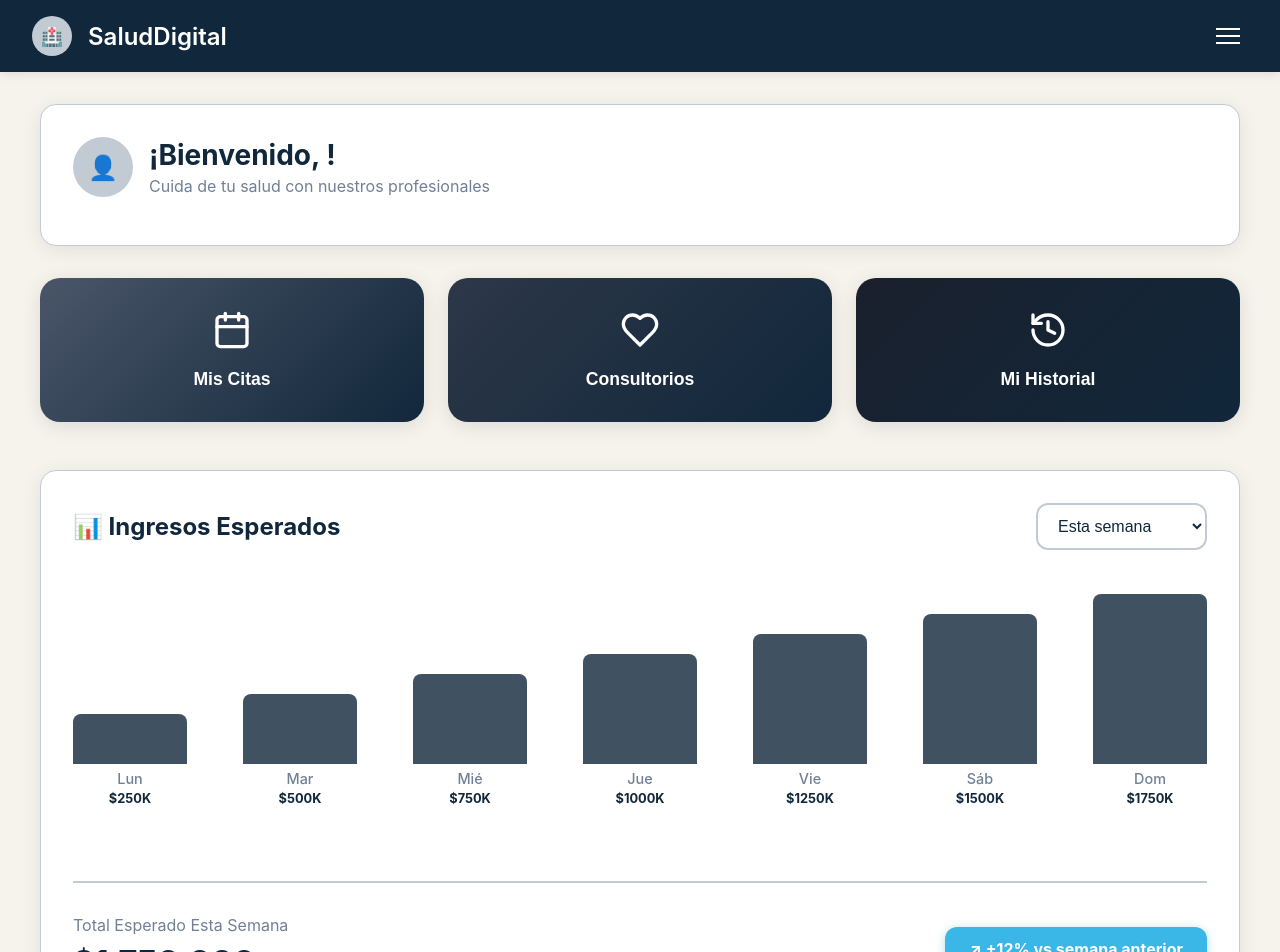
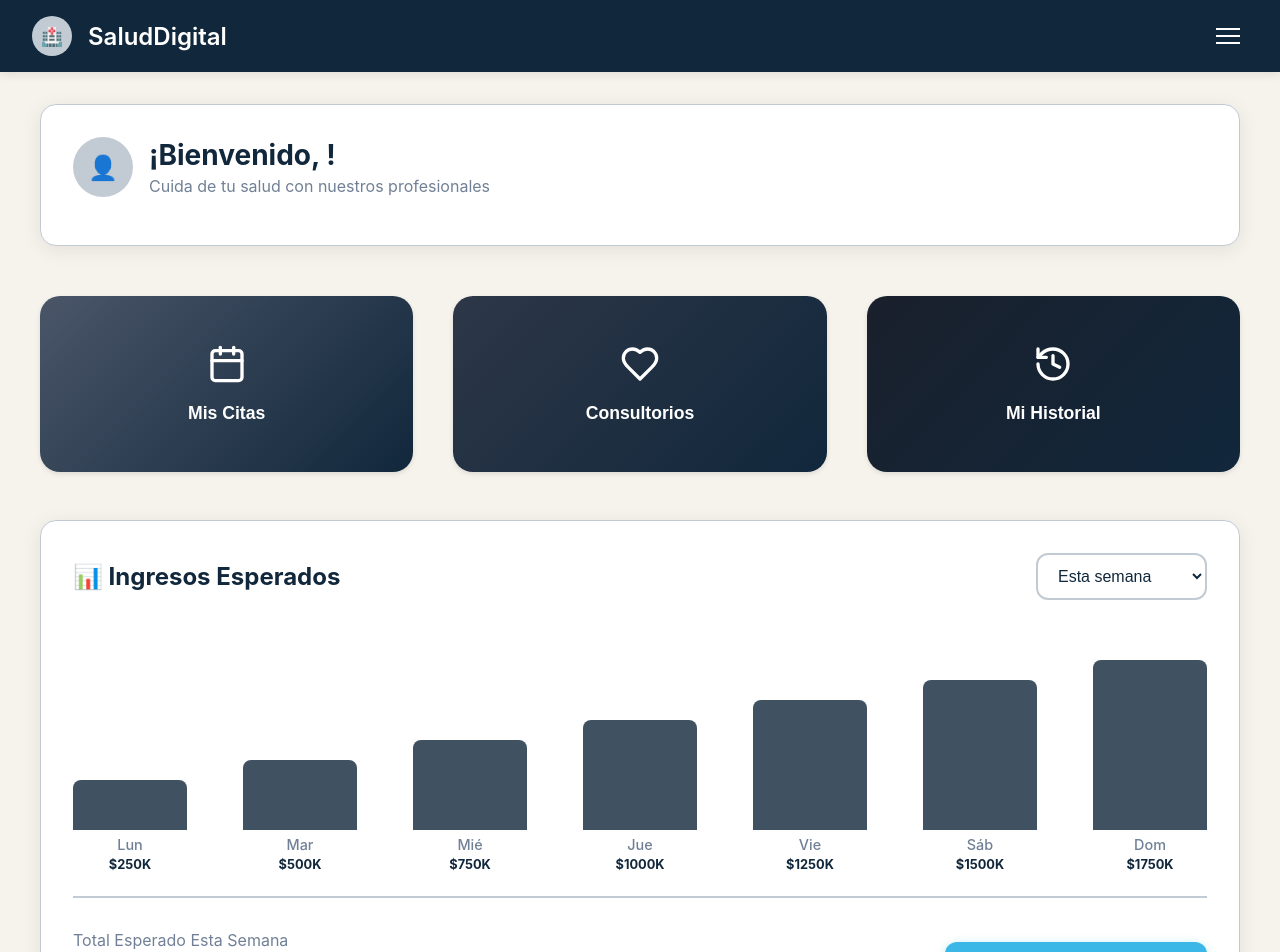
Before and after one commit to JUANFER187/healthcare-system, a React (Vite) app in the folder frontend/: page /dashboard in a window 1280 px wide. Shown: the top 952 px of the page. Built offline with nearby package versions, Linux system fonts and the light colour scheme; sample sign-in values are in the browser's storage; the HTML template or start-up script is replaced by a standard one.

Commit message:
Modificación de los formularios de agenda de cliente y profesional.

```diff
--- a/frontend/src/pages/Dashboard.jsx
+++ b/frontend/src/pages/Dashboard.jsx
@@ -213,12 +213,12 @@ const Dashboard = () => {
         </div>
 
         {/* Cards Rectangulares - NUEVO DISEÑO */}
-                {/* Cards Rectangulares - Mismos colores */}
+
         <div style={{
           display: 'grid',
           gridTemplateColumns: 'repeat(auto-fit, minmax(280px, 1fr))',
-          gap: '1.5rem',
-          marginTop: '2rem'
+          gap: '2.5rem',
+          marginTop: '3.1rem'
         }}>
           {buttons.map((button) => {
             const IconComponent = button.icon;
@@ -233,9 +233,9 @@ const Dashboard = () => {
                   background: `linear-gradient(135deg, ${button.color}, ${colors.accent})`,
                   color: 'white',
                   cursor: 'pointer',
-                  padding: '2rem 1.5rem',
+                  padding: '3rem 1.5rem',
                   transition: 'all 0.3s ease',
-                  boxShadow: '0 4px 20px rgba(0,0,0,0.1)',
+                  boxShadow: '0 2px 5px rgba(0,0,0,0.1)',
                   textAlign: 'center'
                 }}
                 onMouseEnter={(e) => {
@@ -260,7 +260,7 @@ const Dashboard = () => {
           })}
         </div>
 
-                {/* Sección de Estadísticas - DESPUÉS de las cards principales */}
+        {/* Sección de Estadísticas - DESPUÉS de las cards principales */}
         <div style={{
           display: 'grid',
           gridTemplateColumns: 'repeat(auto-fit, minmax(400px, 1fr))',
@@ -281,7 +281,7 @@ const Dashboard = () => {
               display: 'flex',
               alignItems: 'center',
               justifyContent: 'space-between',
-              marginBottom: '1.5rem'
+              marginBottom: '5.5rem'
             }}>
               <h3 style={{
                 margin: 0,
@@ -292,7 +292,7 @@ const Dashboard = () => {
                 📊 Ingresos Esperados
               </h3>
               <select style={{
-                padding: '0.75rem 1rem',
+                padding: '.75rem 1rem',
                 borderRadius: '12px',
                 border: `2px solid ${colors.secondary}`,
                 backgroundColor: 'white',
@@ -313,9 +313,9 @@ const Dashboard = () => {
               alignItems: 'end',
               justifyContent: 'space-between',
               height: '160px',
-              padding: '4.5rem 0',
+              padding: '1.5rem 0',
               gap: '3.5rem',
-              marginBottom: '0.2rem'
+              marginBottom: '0.05rem'
             }}>
               {['Lun', 'Mar', 'Mié', 'Jue', 'Vie', 'Sáb', 'Dom'].map((day, index) => (
                 <div key={day} style={{
@@ -399,7 +399,7 @@ const Dashboard = () => {
                 borderRadius: '12px',
                 fontSize: '1rem',
                 fontWeight: '700',
-                boxShadow: '0 2px 10px rgba(16, 131, 185, 0.3)'
+                boxShadow: '0 2px 10px rgba(16, 179, 185, 0.3)'
               }}>
                 ↗ +12% vs semana anterior
               </div>
--- a/frontend/src/pages/Professionals/ProfessionalProfile.jsx
+++ b/frontend/src/pages/Professionals/ProfessionalProfile.jsx
@@ -389,6 +389,7 @@ const ProfessionalProfile = () => {
               <CreateAppointment
                 onAppointmentCreated={handleAppointmentCreated}
                 onCancel={() => setShowAppointmentForm(false)}
+                professionalId={professional.id}  // ← AGREGAR ESTA LÍNEA
               />
             </div>
           </div>
```
Also changed, not shown: frontend/src/pages/Appointments/CreateAppointment.jsx (+28 -3 lines).
